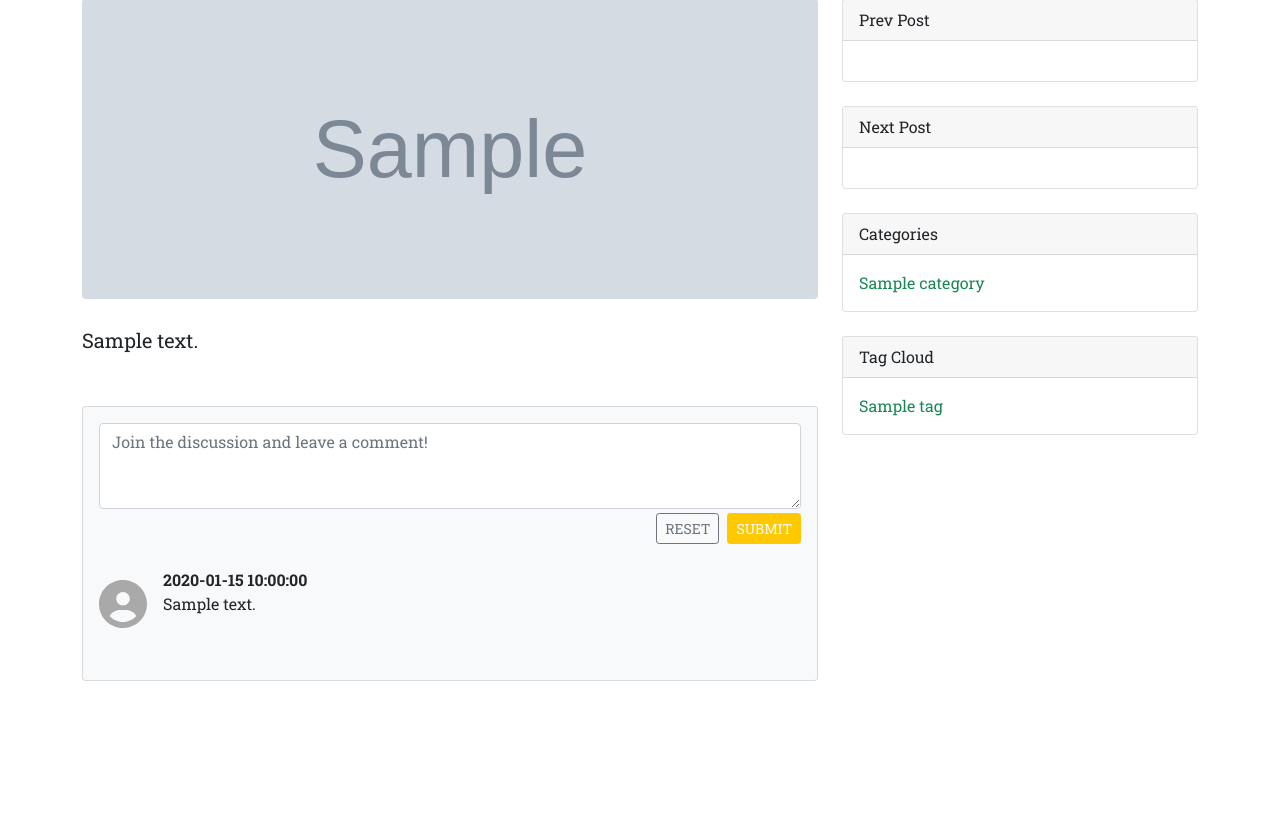
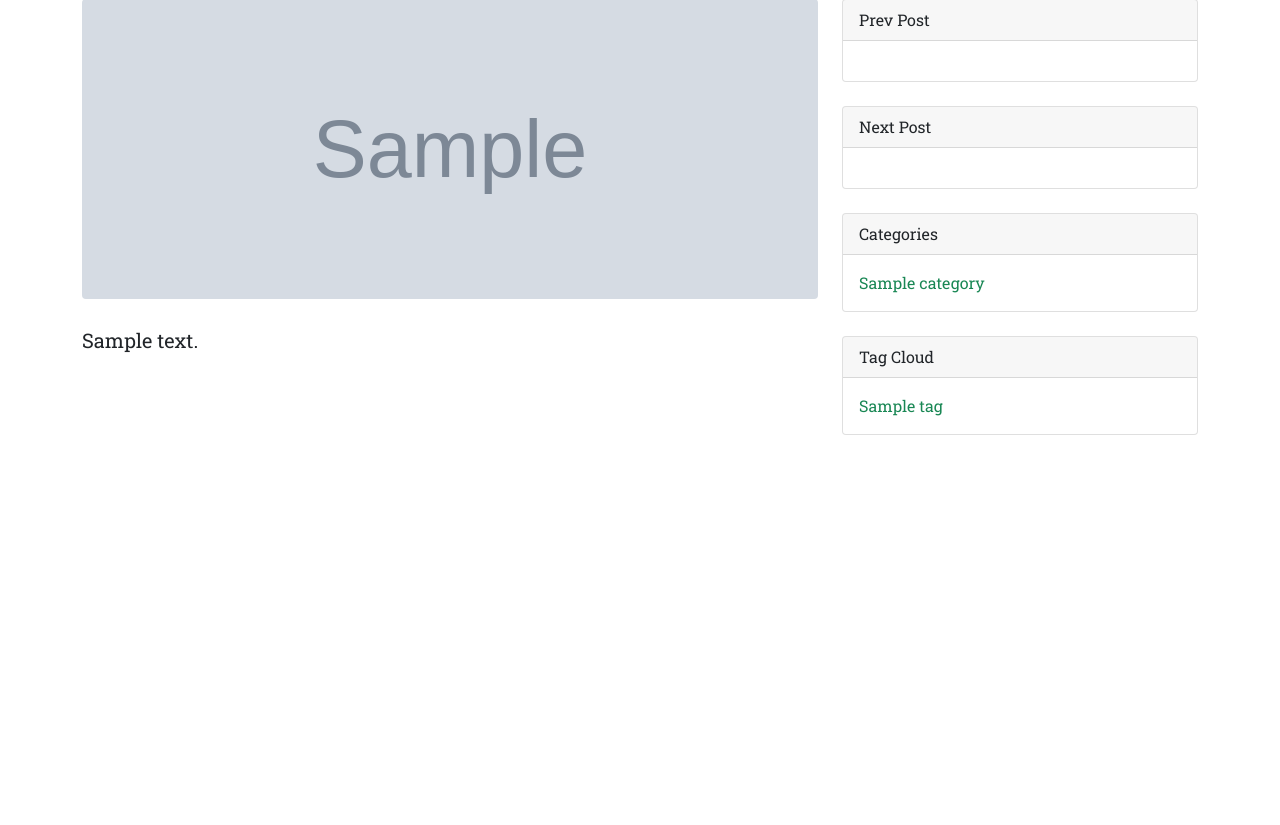
Before and after one commit to toughhyeok/vue-django-blog, a Django app: page /blog/post/1 in a window 1280 px wide. Shown: the part 991-1816 px from the top of the page. After the commit the page ends 1426 px from the top, so only its background shows below. Run offline with Django 4.2, Linux system fonts and the light colour scheme; tables that the repository leaves empty hold one stand-in row (values such as "Sample post"); grey boxes marked "Sample" are stand-in pictures; some libraries are stand-ins or nearby versions.

Commit message:
[FEAT] utterance delete before comment

```diff
--- a/api/urls.py
+++ b/api/urls.py
@@ -13,6 +13,4 @@ urlpatterns = [
          name='catetag_list'),
     path('like/<int:pk>/', views.ApiPostLikeDetailView.as_view(),
          name='post_like'),
-    path('comment/create/', views.ApiCommentCreateView.as_view(),
-         name='comment_create'),
 ]
--- a/api/utils.py
+++ b/api/utils.py
@@ -30,25 +30,9 @@ def obj_to_post(obj, flag=True):
 
     del post['_state'], post['category_id'], post['create_dt']
     if not flag:
-        del post['tags'], post['update_dt'], post['description'], post['content'] # noqa
+        del post['tags'], post['update_dt'], post['description'], post['content']  # noqa
 
     return post
-
-
-def obj_to_comment(obj):
-    """
-    comment 객체 serialize 한다.
-    """
-    comment = dict(vars(obj))
-
-    if obj.update_dt:
-        comment['update_dt'] = obj.update_dt.strftime('%Y-%m-%d %H:%M:%S')
-    else:
-        comment['update_dt'] = '9999-12-31 00:00:00'
-
-    del comment['_state'], comment['post_id'], comment['create_dt']
-
-    return comment
 
 
 def prev_next_post(obj):
--- a/blog/admin.py
+++ b/blog/admin.py
@@ -4,7 +4,6 @@ from blog.models import (
     Post,
     Category,
     Tag,
-    Comment,
 )
 
 
@@ -37,8 +36,3 @@ class CategoryAdmin(admin.ModelAdmin):
 @admin.register(Tag)
 class TagAdmin(admin.ModelAdmin):
     list_display = ('id', 'name')
-
-
-@admin.register(Comment)
-class CommentAdmin(admin.ModelAdmin):
-    list_display = ('id', 'post', 'short_content', 'create_dt', 'update_dt')
--- a/blog/models.py
+++ b/blog/models.py
@@ -38,18 +38,3 @@ class Tag(models.Model):
 
     def __str__(self):
         return self.name
-
-
-class Comment(models.Model):
-    post = models.ForeignKey(
-        Post, on_delete=models.CASCADE, blank=True, null=True)
-    content = models.TextField('CONTENT')
-    create_dt = models.DateTimeField('CREAT DT', auto_now_add=True)
-    update_dt = models.DateTimeField('UPDATE DT', auto_now=True)
-
-    @property
-    def short_content(self):
-        return self.content[:10]
-
-    def __str__(self):
-        return self.short_content
--- a/blog/views.py
+++ b/blog/views.py
@@ -1,7 +1,6 @@
 from django.views.generic import DetailView
 
 from api.utils import (
-    obj_to_comment,
     obj_to_post,
     prev_next_post
 )
@@ -25,9 +24,6 @@ class PostDetailView(DetailView):
         post = obj_to_post(obj)
         prev_post, next_post = prev_next_post(obj)
 
-        qs_comment = obj.comment_set.all()
-        comment_list = [obj_to_comment(obj) for obj in qs_comment]
-
         qs_cate = Category.objects.all()
         qs_tag = Tag.objects.all()
 
@@ -38,7 +34,6 @@ class PostDetailView(DetailView):
             'post': post,
             'prevPost': prev_post,
             'nextPost': next_post,
-            'commentList': comment_list,
             'cateList': cate_list,
             'tagList': tag_list,
         }
--- a/templates/blog/post_detail.html
+++ b/templates/blog/post_detail.html
@@ -20,11 +20,6 @@
     .my-link:hover {
         cursor: pointer;
         font-style: italic;
-    }
-
-    .my-comment-icon {
-        font-size: 3em;
-        color: darkgray;
     }
 </style>
 {% endblock %}
@@ -64,32 +59,7 @@
                     </div>
                 </article>
                 <!-- Comments section-->
-                <div class="mb-5">
-                    <div class="card bg-light">
-                        <div class="card-body">
-                            <!-- Comment form-->
-                            <form id="comment-form" ref="commentForm" class="mb-4">
-                                <textarea name="content" class="form-control" rows="3"
-                                    placeholder="Join the discussion and leave a comment!"></textarea>
-                                <div class="d-flex justify-content-end mt-1">
-                                    <div @click="resetForm" class="btn btn-outline-secondary btn-sm me-2">RESET</div>
-                                    <div @click="submitForm" class="btn btn-primary btn-sm">SUBMIT</div>
-                                </div>
-                            </form>
-                            <!-- Comment with nested comments-->
-                            <div v-for="comment in commentList" :key="comment.id" class="d-flex mb-4">
-                                <!-- Parent comment-->
-                                <div class="flex-shrink-0 my-comment-icon">
-                                    <i class="fas fa-user-circle"></i>
-                                </div>
-                                <div class="ms-3">
-                                    <div class="fw-bold">[[ comment.update_dt ]]</div>
-                                    <div class="my-content">[[ comment.content ]]</div>
-                                </div>
-                            </div>
-                        </div>
-                    </div>
-                </div>
+                <div id="utte-comment" class="mb-5"></div>
             </div>
             <!-- Side widgets-->
             <div class="col-lg-4">
--- a/templates/home.html
+++ b/templates/home.html
@@ -58,6 +58,9 @@
         </div>
         <ul class="pagination justify-content-center">
             <li :class="prevClass">
+                <div @click="firstPage" class="page-link">First</div>
+            </li>
+            <li :class="prevClass">
                 <div @click="prevPage" class="page-link">Prev</div>
             </li>
             <li v-for="page in pages" :class="pageClass(page)">
@@ -65,6 +68,9 @@
             </li>
             <li :class="nextClass">
                 <div @click="nextPage" class="page-link" href="#">Next</div>
+            </li>
+            <li :class="nextClass">
+                <div @click="lastPage" class="page-link" href="#">Last</div>
             </li>
         </ul>
     </div>
--- a/templates/include/post_detail_vue.html
+++ b/templates/include/post_detail_vue.html
@@ -2,9 +2,6 @@
 <script src="https://unpkg.com/axios/dist/axios.min.js"></script>
 
 <script>
-    axios.defaults.xsrfCookieName = 'csrftoken';
-    axios.defaults.xsrfHeaderName = 'X-CSRFTOKEN';
-
     const myJson = JSON.parse('{{ myJson|escapejs }}');
 
     const PostDetailApp = {
@@ -16,7 +13,6 @@
                 nextPost: {},
                 cateList: [],
                 tagList: [],
-                commentList: [],
             }
         },
 
@@ -25,9 +21,20 @@
             this.post = myJson.post;
             this.prevPost = myJson.prevPost;
             this.nextPost = myJson.nextPost;
-            this.commentList = myJson.commentList;
             this.cateList = myJson.cateList;
             this.tagList = myJson.tagList;
+        },
+        mounted() {
+            console.log("mounted()...");
+            let script = document.createElement("script");
+            script.setAttribute("src", "https://utteranc.es/client.js");
+            script.setAttribute("issue-term", "pathname");
+            script.setAttribute("repo", "toughhyeok/share-blog-comment");
+            script.setAttribute("theme", "github-light");
+            script.setAttribute("crossorigin", "anonymous");
+            script.async = true;
+            const element = document.getElementById("utte-comment");
+            element.appendChild(script);
         },
         methods: {
             fetchPostDetail(postId) {
@@ -39,7 +46,6 @@
                         this.post = res.data.post;
                         this.prevPost = res.data.prevPost;
                         this.nextPost = res.data.nextPost;
-                        this.commentList = res.data.commentList;
                     })
                     .catch(err => {
                         console.log("FETCH POSTDETAIL GET ERR.RESPONSE", err.response);
@@ -78,24 +84,6 @@
                         alert(`${err.response.status} ${err.response.statusText}`);
                     });
             },
-            resetForm() {
-                console.log("resetForm()...");
-                this.$refs.commentForm.reset();
-            },
-            submitForm() {
-                console.log("submitForm()...");
-                let formdata = new FormData(document.getElementById('comment-form'));
-                formdata.set('post', this.post.id);
-                axios.post('/api/comment/create/', formdata)
-                    .then(res => {
-                        console.log("CREATE-COMMENT POST RES", res);
-                        this.commentList.push(res.data);
-                    }).catch(err => {
-                        console.log("CREATE-COMMENT RES ERR.RESPONSE", err.response);
-                        alert(`${err.response.status} ${err.response.statusText}`);
-                    });
-                this.resetForm();
-            }
         }
     }
 
```
Also changed, not shown: api/views.py (+0 -20 lines), templates/include/post_list_vue.html (+13 -1 lines), blog/migrations/0001_initial.py.
